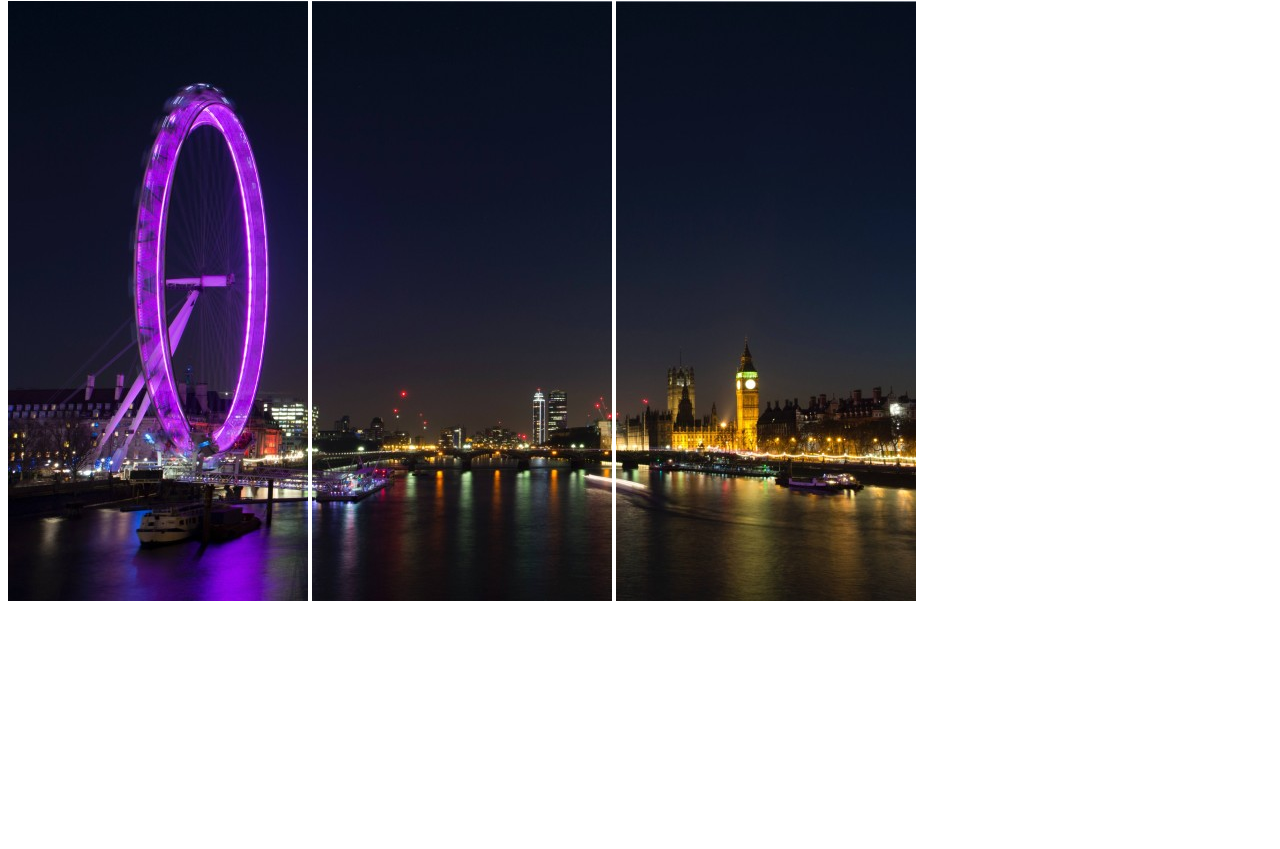
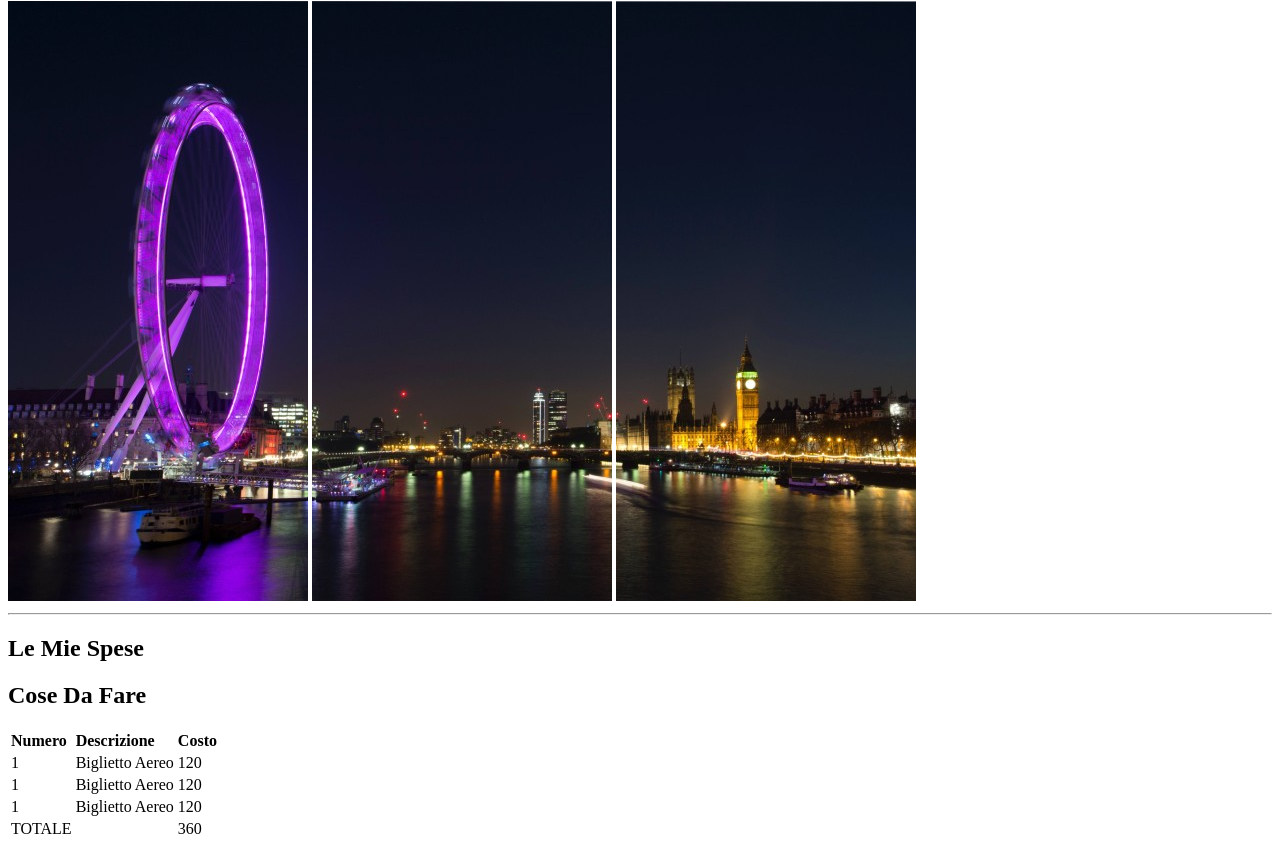
Before and after one commit to DavideVerrengiaCaporossi/html-london-trip, a plain HTML site: page index.html in a window 1280 px wide. Shown: the part 79-928 px from the top of the page. Before the commit the page ends 800 px from the top, so only its background shows below. Drawn offline with Linux system fonts and the light colour scheme.

Commit message:
aggiunta tabelle

```diff
--- a/index.html
+++ b/index.html
@@ -7,9 +7,65 @@
     <title>Document</title>
 </head>
 <body>
-    <H1>Il mio Viaggio a Londra</H1>
+   <header> <H1>Il mio Viaggio a Londra</H1>
+
     <img src="img/pexels-bill-emrich-230794-0.jpg" alt="Prima Foto Londra">
     <img src="img/pexels-bill-emrich-230794-1.jpg" alt="Seconda Foto Londra">
     <img src="img/pexels-bill-emrich-230794-2.jpg" alt="Terza Foto Londra">
+
+
+</header>
+<main>
+    <!--costo-->
+    <section></section>
+    <hr>
+    <h2>Le Mie Spese</h2>
+    <!--Prima tabella-->
+
+    <table>
+
+        <thead>
+            <tr>
+                <td><strong> Numero </strong></td>
+                <td><strong> Descrizione </strong></td>
+                <td><strong> Costo </strong></td>
+
+
+            </tr>
+        </thead>
+    <!--Seconda tabella-->
+        <tbody>
+            <tr>
+                <td>1</td>
+                <td>Biglietto Aereo</td>
+                <td>120</td>
+            </tr>
+            <tr>
+                <td>1</td>
+                <td>Biglietto Aereo</td>
+                <td>120</td>
+            </tr>
+            <tr>
+                <td>1</td>
+                <td>Biglietto Aereo</td>
+                <td>120</td>
+            </tr>
+            <tr>
+                <td>TOTALE</td>
+                <td></td>
+                <td>360</td>
+            </tr>
+                <h2><strong>Cose Da Fare</strong></h2>
+
+
+
+        </tbody>
+
+
+    </table>
+
+
+
+</main>
 </body>
 </html>
```
